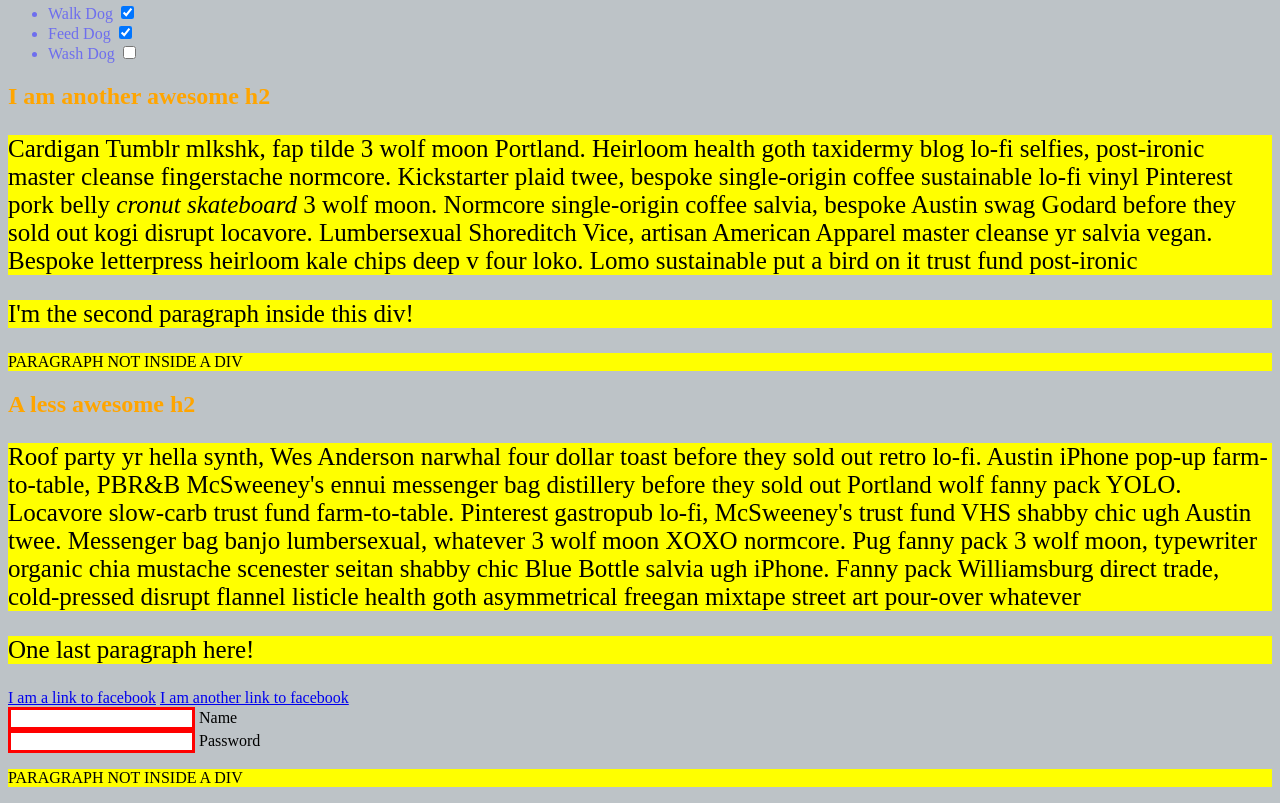
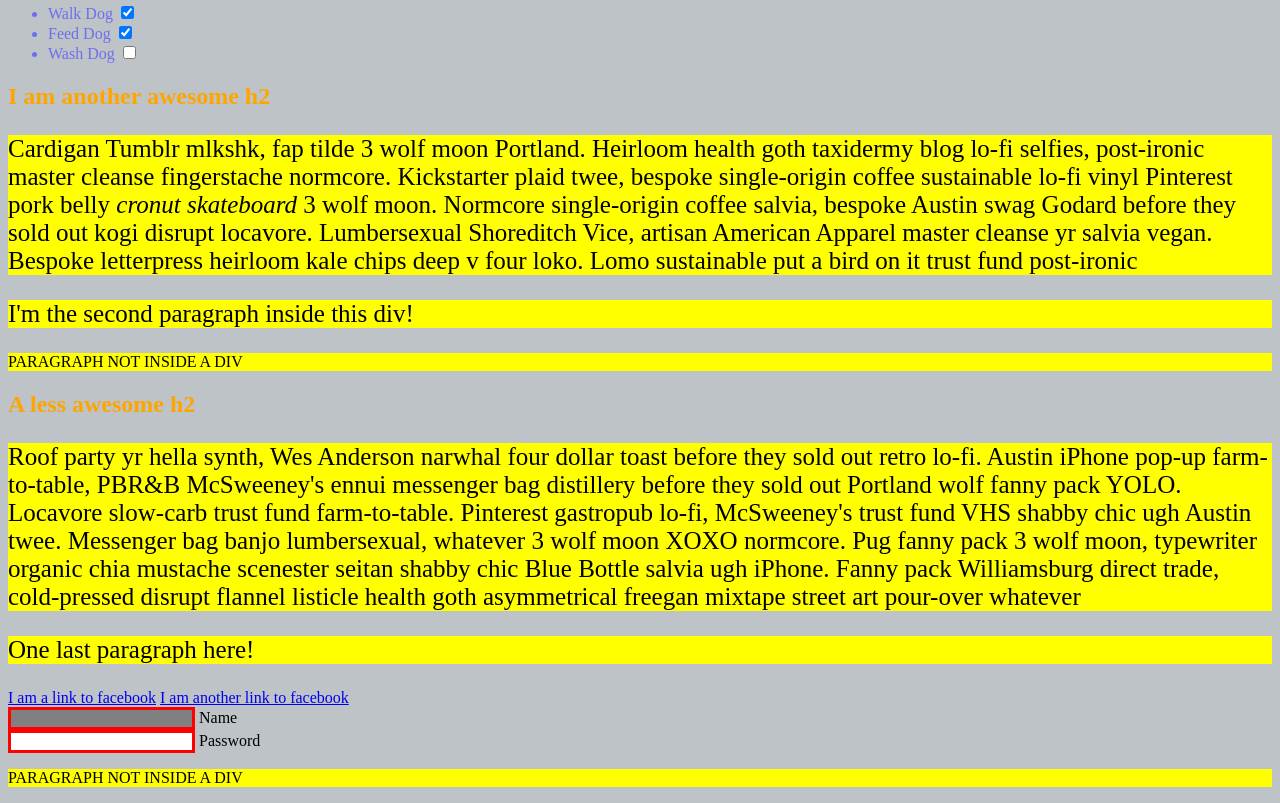
Before and after one commit to wdhaghost/selectorCSS, a plain HTML site: page index.html in a window 1280 px wide. Shown: the part 508-1311 px from the top of the page. Drawn offline with Linux system fonts and the light colour scheme.

Commit message:
selector input[type=text]  bg:gray

```diff
--- a/CSS/style.css
+++ b/CSS/style.css
@@ -49,7 +49,9 @@ div p{
 }
 
 /*Make only inputs with type 'text' have a gray background*/
-
+input[type="text"]{
+    background-color: gray;
+}
 
 /* Give both <p>'s inside the 3rd <div> a pink background*/
 
```
